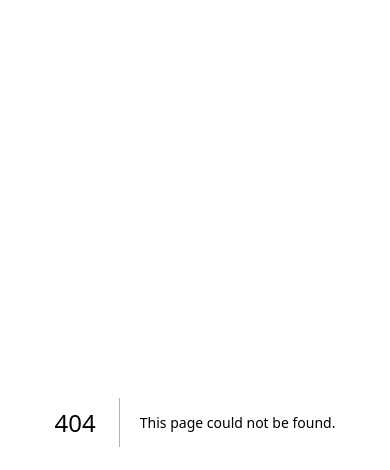
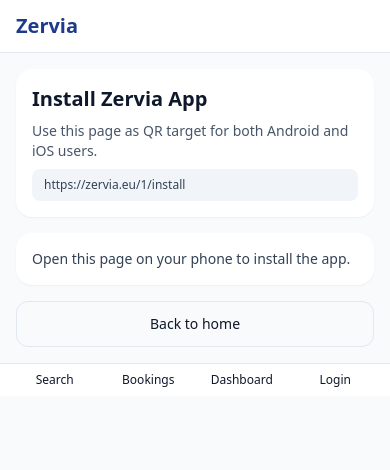
Before and after one commit to Jack007777/zervia, a Next.js app in the folder apps/web/: page /1/install in a window 390 px wide. Before the commit this address had no page. Shown: the top 470 px of the page. Built offline with nearby package versions, Linux system fonts and the light colour scheme.

Commit message:
feat(web): add mobile install guide page for qr onboarding

```diff
--- /dev/null
+++ b/apps/web/app/[locale]/install/page.tsx
@@ -0,0 +1,117 @@
+'use client';
+
+import Link from 'next/link';
+import { useParams } from 'next/navigation';
+import { useEffect, useMemo, useState } from 'react';
+
+type BeforeInstallPromptEvent = Event & {
+  prompt: () => Promise<void>;
+  userChoice: Promise<{ outcome: 'accepted' | 'dismissed'; platform: string }>;
+};
+
+function isStandaloneMode() {
+  if (typeof window === 'undefined') {
+    return false;
+  }
+  return window.matchMedia('(display-mode: standalone)').matches;
+}
+
+function getDeviceKind() {
+  if (typeof navigator === 'undefined') {
+    return 'unknown';
+  }
+  const ua = navigator.userAgent.toLowerCase();
+  if (/iphone|ipad|ipod/.test(ua)) {
+    return 'ios';
+  }
+  if (/android/.test(ua)) {
+    return 'android';
+  }
+  return 'other';
+}
+
+export default function InstallPage() {
+  const { locale } = useParams<{ locale: string }>();
+  const [promptEvent, setPromptEvent] = useState<BeforeInstallPromptEvent | null>(null);
+  const [done, setDone] = useState(false);
+  const device = useMemo(getDeviceKind, []);
+  const appLink = `https://zervia.eu/${locale}/install`;
+
+  useEffect(() => {
+    if (isStandaloneMode()) {
+      setDone(true);
+      return;
+    }
+    const handler = (event: Event) => {
+      event.preventDefault();
+      setPromptEvent(event as BeforeInstallPromptEvent);
+    };
+    window.addEventListener('beforeinstallprompt', handler);
+    return () => window.removeEventListener('beforeinstallprompt', handler);
+  }, []);
+
+  async function onInstallAndroid() {
+    if (!promptEvent) {
+      return;
+    }
+    await promptEvent.prompt();
+    const choice = await promptEvent.userChoice;
+    if (choice.outcome === 'accepted') {
+      setDone(true);
+      setPromptEvent(null);
+    }
+  }
+
+  return (
+    <div className="space-y-4">
+      <section className="rounded-2xl bg-white p-4 shadow-sm">
+        <h1 className="text-xl font-semibold">Install Zervia App</h1>
+        <p className="mt-2 text-sm text-slate-600">Use this page as QR target for both Android and iOS users.</p>
+        <p className="mt-2 rounded-lg bg-slate-100 px-3 py-2 text-xs text-slate-700">{appLink}</p>
+      </section>
+
+      {done ? (
+        <section className="rounded-2xl bg-emerald-50 p-4 text-sm text-emerald-800">
+          App is already installed or running in standalone mode.
+        </section>
+      ) : null}
+
+      {device === 'android' ? (
+        <section className="rounded-2xl bg-white p-4 shadow-sm">
+          <h2 className="font-medium">Android</h2>
+          <p className="mt-2 text-sm text-slate-600">
+            Tap the button below. If no prompt appears, use Chrome menu and select Install app.
+          </p>
+          <button
+            type="button"
+            onClick={onInstallAndroid}
+            className="mt-3 w-full rounded-xl bg-brand-500 p-3 font-medium text-white"
+          >
+            Install on Android
+          </button>
+        </section>
+      ) : null}
+
+      {device === 'ios' ? (
+        <section className="rounded-2xl bg-white p-4 shadow-sm">
+          <h2 className="font-medium">iPhone / iPad</h2>
+          <ol className="mt-2 list-decimal space-y-1 pl-5 text-sm text-slate-700">
+            <li>Open this page in Safari.</li>
+            <li>Tap Share.</li>
+            <li>Select Add to Home Screen.</li>
+          </ol>
+        </section>
+      ) : null}
+
+      {device === 'other' ? (
+        <section className="rounded-2xl bg-white p-4 shadow-sm text-sm text-slate-700">
+          Open this page on your phone to install the app.
+        </section>
+      ) : null}
+
+      <Link href={`/${locale}`} className="block rounded-xl border p-3 text-center text-sm">
+        Back to home
+      </Link>
+    </div>
+  );
+}
```
